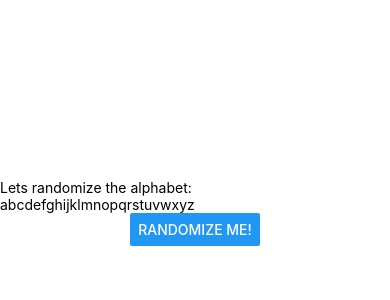
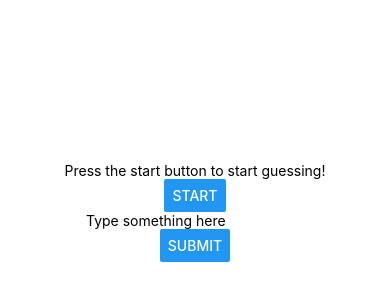
Before and after one commit to elimanzo/word-scramble, a React Native app: screen / in a window 390 px wide. Shown: the part 210-510 px from the top of the page. Built offline with nearby package versions, Linux system fonts and the light colour scheme.

Commit message:
adding win condition

```diff
--- a/App.js
+++ b/App.js
@@ -1,6 +1,7 @@
 import { StatusBar } from 'expo-status-bar';
 import { useState } from 'react';
-import { StyleSheet, Text, View, Button } from 'react-native';
+
+import { StyleSheet, Text, View, Button, TextInput } from 'react-native';
 
 function randomizeString(s) {
   const arr = [...s];
@@ -18,17 +19,32 @@ function swapElements(arr, i, j) {
 }
 
 export default function App() {
-  const letters = 'abcdefghijklmnopqrstuvwxyz';
-  const [randomLetters, setRandomLetters] = useState(null);
-
+  const letters = 'node';
+  const [randomLetters, setRandomLetters] = useState('');
+  const [userWord, setUserWord] = useState('');
+  const [winLoss, setWinLoss] = useState(null);
   const updateRandomLetters = () => {
     setRandomLetters(randomizeString(letters));
   };
+  const didYouGuessIt = () => {
+    if (userWord === letters) {
+      setWinLoss('Won!');
+    } else {
+      setWinLoss('Loss!');
+    }
+  };
   return (
     <View style={styles.container}>
-      <Text>Lets randomize the alphabet: {letters}</Text>
-      {randomLetters && <Text>Randomized: {randomLetters}</Text>}
-      <Button title='Randomize Me!' onPress={updateRandomLetters}></Button>
+      <Text>Press the start button to start guessing!</Text>
+      {randomLetters && <Text>Guess Me! {randomLetters}</Text>}
+      <Button title='Start' onPress={updateRandomLetters} />
+      <TextInput
+        value={userWord}
+        onChangeText={setUserWord}
+        placeholder='Type something here'
+      />
+      <Button title='Submit' onPress={didYouGuessIt} />
+      {winLoss && <Text>Status: {winLoss}</Text>}
       <StatusBar style='auto' />
     </View>
   );
```
